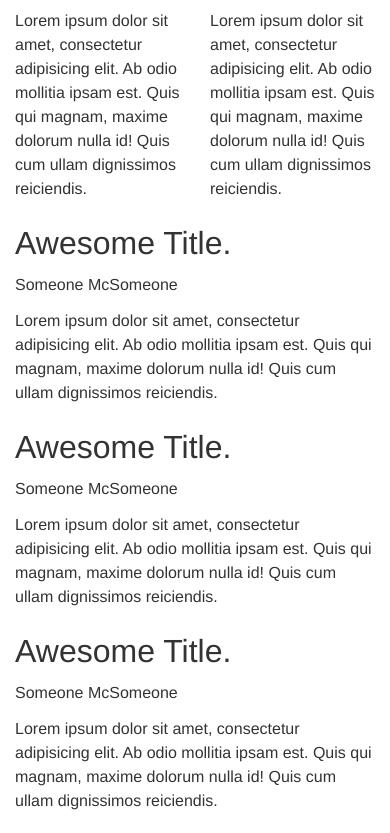
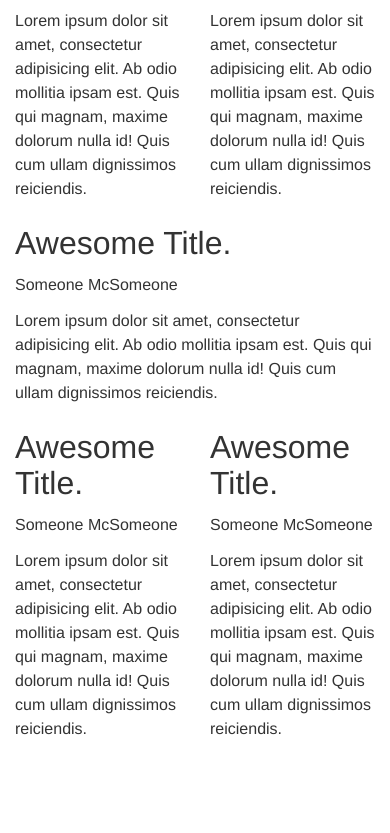
Before and after one commit to jakehirzel/article-project, a plain HTML site: page index.html in a window 390 px wide. Shown: the part 1109-1942 px from the top of the page. After the commit the page ends 1870 px from the top, so only its background shows below. Drawn offline with nearby package versions, Linux system fonts and the light colour scheme.

Commit message:
Changed three item row flow on xs.

```diff
--- a/index.html
+++ b/index.html
@@ -74,12 +74,12 @@
                     <div class="byline">Someone McSomeone</div>
                     <p>Lorem ipsum dolor sit amet, consectetur adipisicing elit. Ab odio mollitia ipsam est. Quis qui magnam, maxime dolorum nulla id! Quis cum ullam dignissimos reiciendis.</p>
                 </article>
-                <article class="col-xs-12 col-sm-4">
+                <article class="col-xs-6 col-sm-4">
                     <h3>Awesome Title.</h3>
                     <div class="byline">Someone McSomeone</div>
                     <p>Lorem ipsum dolor sit amet, consectetur adipisicing elit. Ab odio mollitia ipsam est. Quis qui magnam, maxime dolorum nulla id! Quis cum ullam dignissimos reiciendis.</p>
                 </article>
-                <article class="col-xs-12 col-sm-4">
+                <article class="col-xs-6 col-sm-4">
                     <h3>Awesome Title.</h3>
                     <div class="byline">Someone McSomeone</div>
                     <p>Lorem ipsum dolor sit amet, consectetur adipisicing elit. Ab odio mollitia ipsam est. Quis qui magnam, maxime dolorum nulla id! Quis cum ullam dignissimos reiciendis.</p>
```
